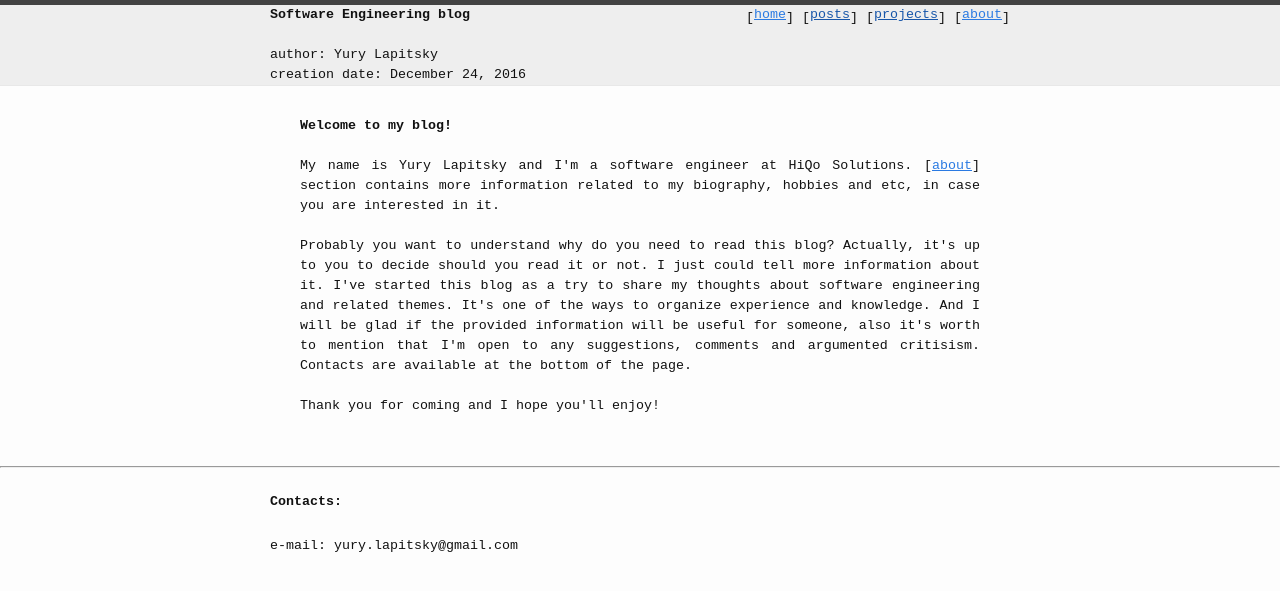
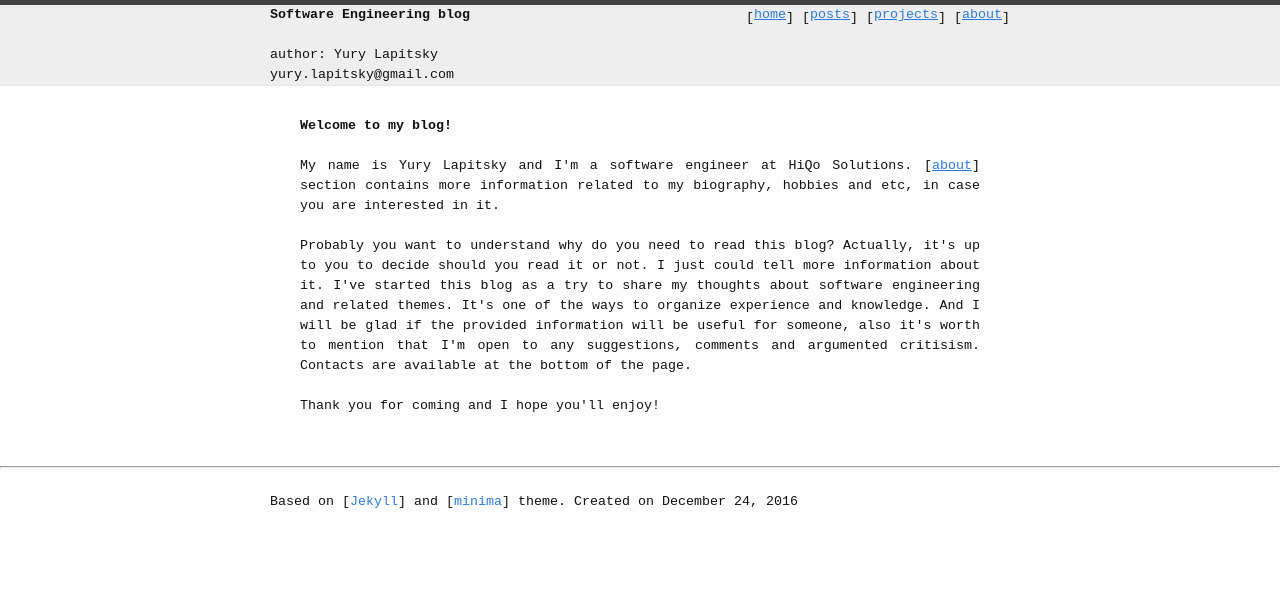
Before and after one commit to skyylex/skyylex.github.io, a Jekyll site: the page built from index.md, in a window 1280 px wide. Shown: the top 591 px of the page. Built offline with Jekyll 4.4.1, drawn with Linux system fonts in a browser that asks for light colours.

Commit message:
Text position changes in header-footer

```diff
--- a/_includes/footer.html
+++ b/_includes/footer.html
@@ -16,13 +16,13 @@
   <div class="wrapper">
     <div>
       <br>
-      <div style="font-weight: bold; text-color: black; font-size: 13.3333px;">
-        Contacts:
+      <div style="text-color: black; font-size: 13.3333px;">
+        Based on
+        [<a href="https://github.com/jekyll">Jekyll</a>]
+          and [<a href="https://github.com/jekyll/minima">minima</a>] theme.
+        Created on December 24, 2016
       </div>
       <br>
-      <div style="text-color: black; font-size: 13.3333px;">
-        e-mail: {{ site.email }}
-      </div>
     </div>
   </div>
 
--- a/_includes/header.html
+++ b/_includes/header.html
@@ -4,22 +4,25 @@
       <div style="font-weight: bold;">{{ site.title | escape }}</div>
       <div>&nbsp</div>
       <div>author: Yury Lapitsky</div>
-      <div>creation date: December 24, 2016</div>
+      <div>{{ site.email }}</div>
     </span>
 
     <span style="float: right;">
+      <div>
         <span style="font-family: monospace; font-size: 13.3333px;">
           [<a style="text-decoration: underline; white-space: pre; vertical-align: text-bottom;" href="/">home</a>]
         </span>
         <span style="font-family: monospace; font-size: 13.3333px;">
-        [<a style="text-decoration: underline; white-space: pre; vertical-align: text-bottom;" href="">posts</a>]
+          [<a style="text-decoration: underline; white-space: pre; vertical-align: text-bottom;" href="/posts">posts</a>]
         </span>
         <span style="font-family: monospace; font-size: 13.3333px;">
-        [<a style="text-decoration: underline; white-space: pre; vertical-align: text-bottom;" href="">projects</a>]
+          [<a style="text-decoration: underline; white-space: pre; vertical-align: text-bottom;" href="/projects">projects</a>]
         </span>
         <span style="font-family: monospace; font-size: 13.3333px;">
           [<a style="text-decoration: underline; white-space: pre; vertical-align: text-bottom;" href="/about">about</a>]
         </span>
+      </div>
+      <br>
     </span>
 
   </div>
```
Also changed, not shown: 4 other files. Lines whose indentation alone changed are shown as unchanged.
